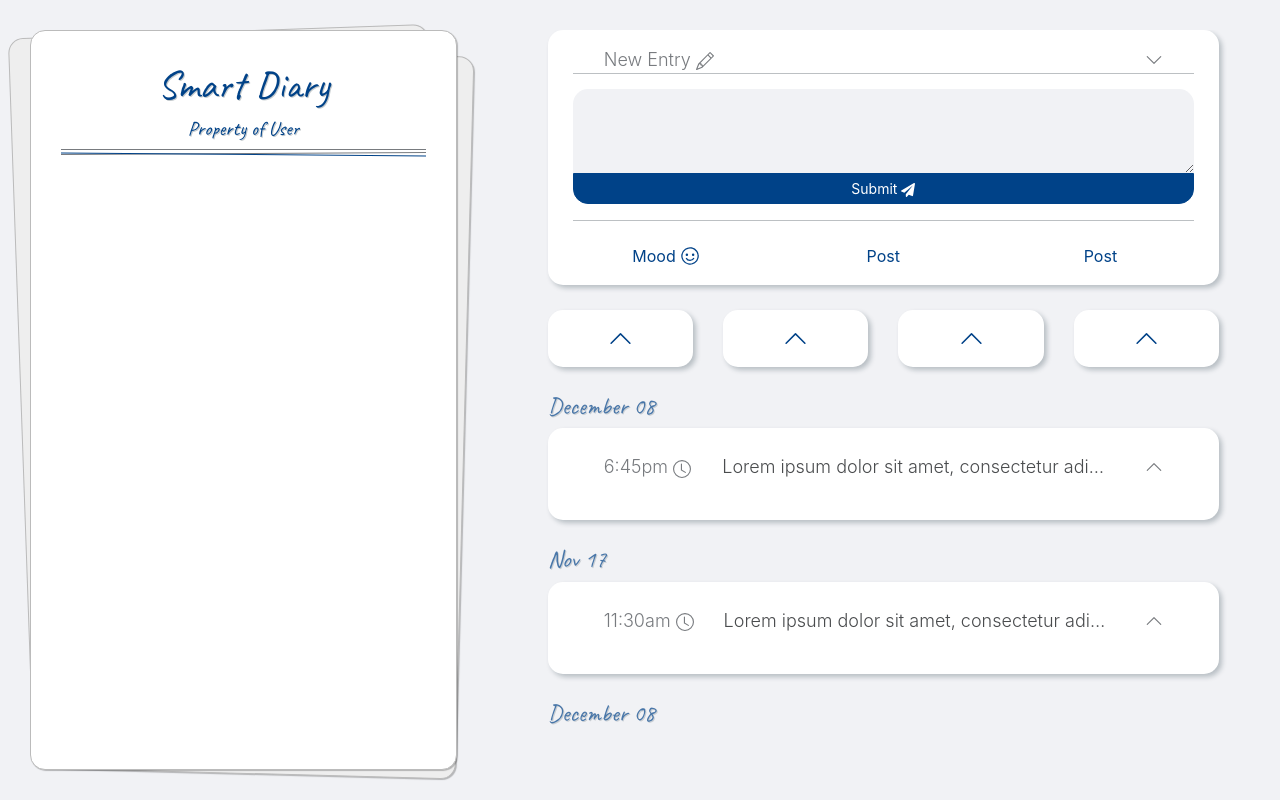
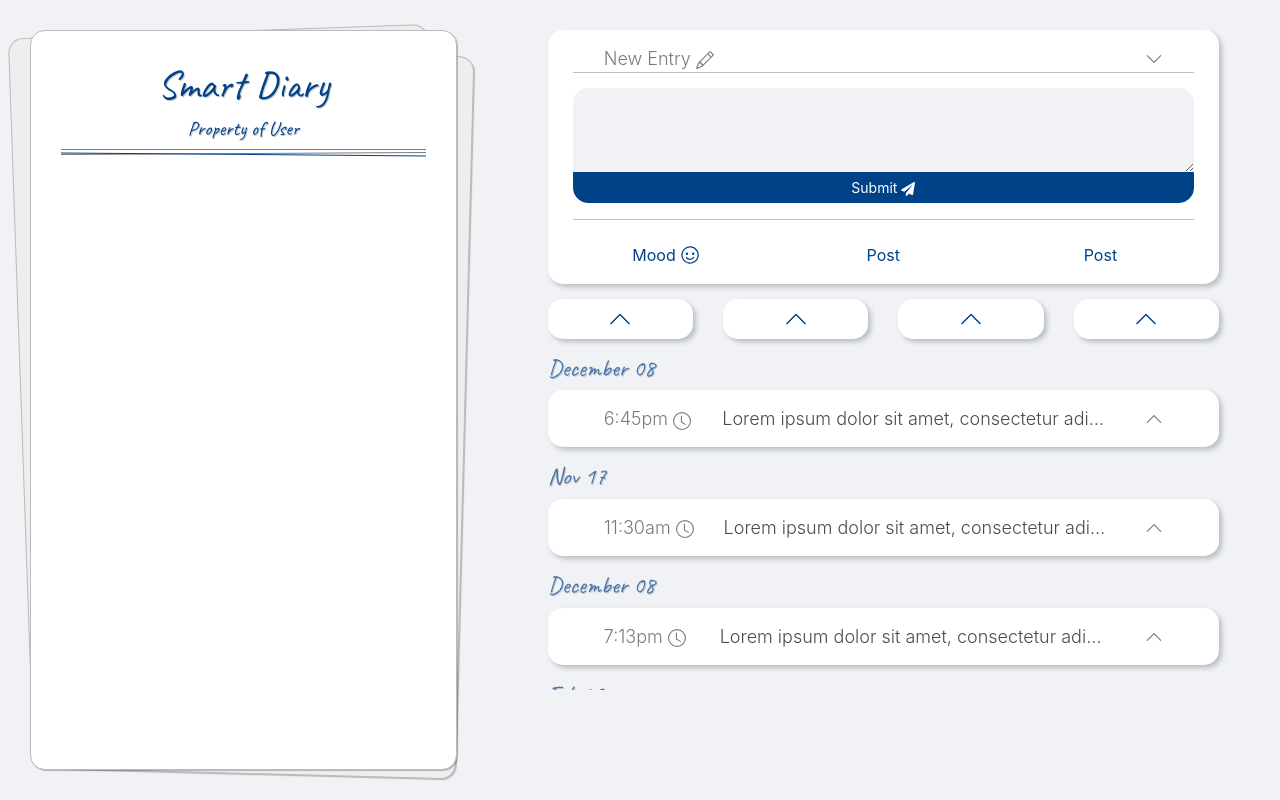
Before and after one commit to jordanmccollam/smartdiary, a React (Create React App) app: page / in a window 1280 px wide. Both pictures are taken after a click on the icon 1153 px from the left and 65 px from the top of the page. Built offline with nearby package versions, Linux system fonts and the light colour scheme.

Commit message:
Resized cards

```diff
--- a/src/components/Diary/entry.js
+++ b/src/components/Diary/entry.js
@@ -25,7 +25,7 @@ const Entry = (props) => {
                 <div className="card">
                     {collapsed ? (
                         <>
-                            <div className="entry-header collapsed">
+                            <div className="entry-header collapsed m-0">
                                 <Form.Label>{entry.time} <BsClock/></Form.Label>
                                 <div className="entry-content collapsed">
                                     {entry.content}
--- a/src/components/Diary/newEntry.js
+++ b/src/components/Diary/newEntry.js
@@ -12,7 +12,7 @@ const NewEntry = (props) => {
     return (
         <Row className="px-3">
             <Col>
-                <div className="card pb-2 pt-3">
+                <div className="card pb-0">
                     {collapsed ? (
                         <>
                             <div className="entry-header collapsed">
@@ -35,7 +35,7 @@ const NewEntry = (props) => {
                                 <Button variant="primary" block className="btn-sm form-btn">Submit <FaPaperPlane/></Button>
                             </div>
 
-                            <Row>
+                            <Row className="pb-2">
                                 <Col>
                                     <Button block variant="white">Mood <VscSmiley size={20} className="mb-1" /></Button>
                                 </Col>
--- a/src/components/Diary/toolBar.js
+++ b/src/components/Diary/toolBar.js
@@ -6,7 +6,7 @@ import { FaPaperPlane } from 'react-icons/fa';
 import { VscSmiley } from 'react-icons/vsc';
 import { HiOutlineDotsHorizontal } from 'react-icons/hi';
 
-const toolSize = 25;
+const toolSize = 24;
 
 const ToolBar = (props) => {
     const { setCollapseAllTrigger } = props;
@@ -47,7 +47,7 @@ const ToolBar = (props) => {
                                 </Tooltip>
                             }
                         >
-                            <div className="card py-3 card-btn" onClick={tool.action}>
+                            <div className="card py-2 card-btn" onClick={tool.action}>
                                 {tool.icon}
                             </div>
                         </OverlayTrigger>
--- a/src/styles/theme.scss
+++ b/src/styles/theme.scss
@@ -116,11 +116,12 @@ h1, h2, h3, h4, h5, h6 {
     background-color: $white;
     min-height: 10px;
     border: none;
+    // border: 2px solid red !important;
     border-radius: 15px;
     box-shadow: $shadow;
-    padding: 25px;
+    padding: 15px 25px 15px 25px;
     font-size: 18px;
-    margin-bottom: 25px;
+    margin-bottom: 15px;
 }
 
 textarea:focus, button:focus, input:focus {
```
